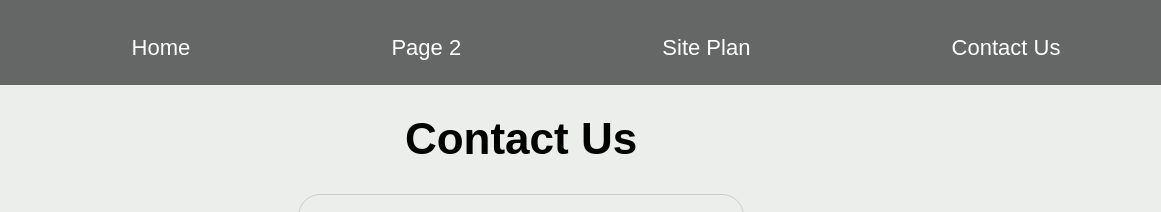
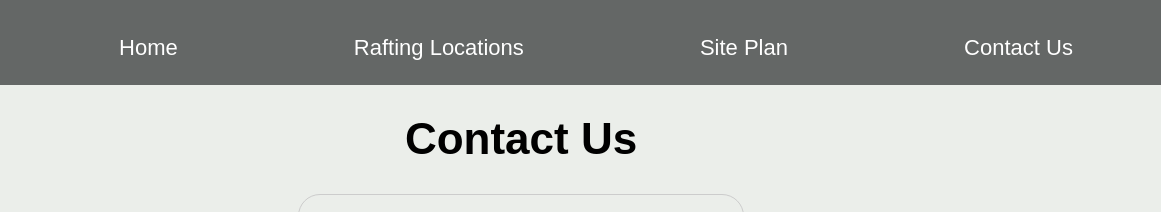
Before and after one commit to juji-martin/wdd130, a plain HTML site: page wwr/contactus.html in a window 1280 px wide. Shown: the top 212 px of the page, 119-1280 px from the left. Drawn offline with Linux system fonts and the light colour scheme.

Commit message:
location fix

```diff
--- a/wwr/contactus.html
+++ b/wwr/contactus.html
@@ -93,7 +93,7 @@ header{
             </a>
             <nav>
                 <a href="index.html">Home</a>
-                <a href="#">Page 2</a>
+                <a href="subpage.html">Rafting Locations</a>
                 <a href="site-plan-rafting.html">Site Plan</a>
                 <a href="contactus.html">Contact Us</a>
             </nav>
```
Also changed, not shown: wwr/index.html (+1 -1 lines), wwr/subpage.html (+1 -1 lines).
